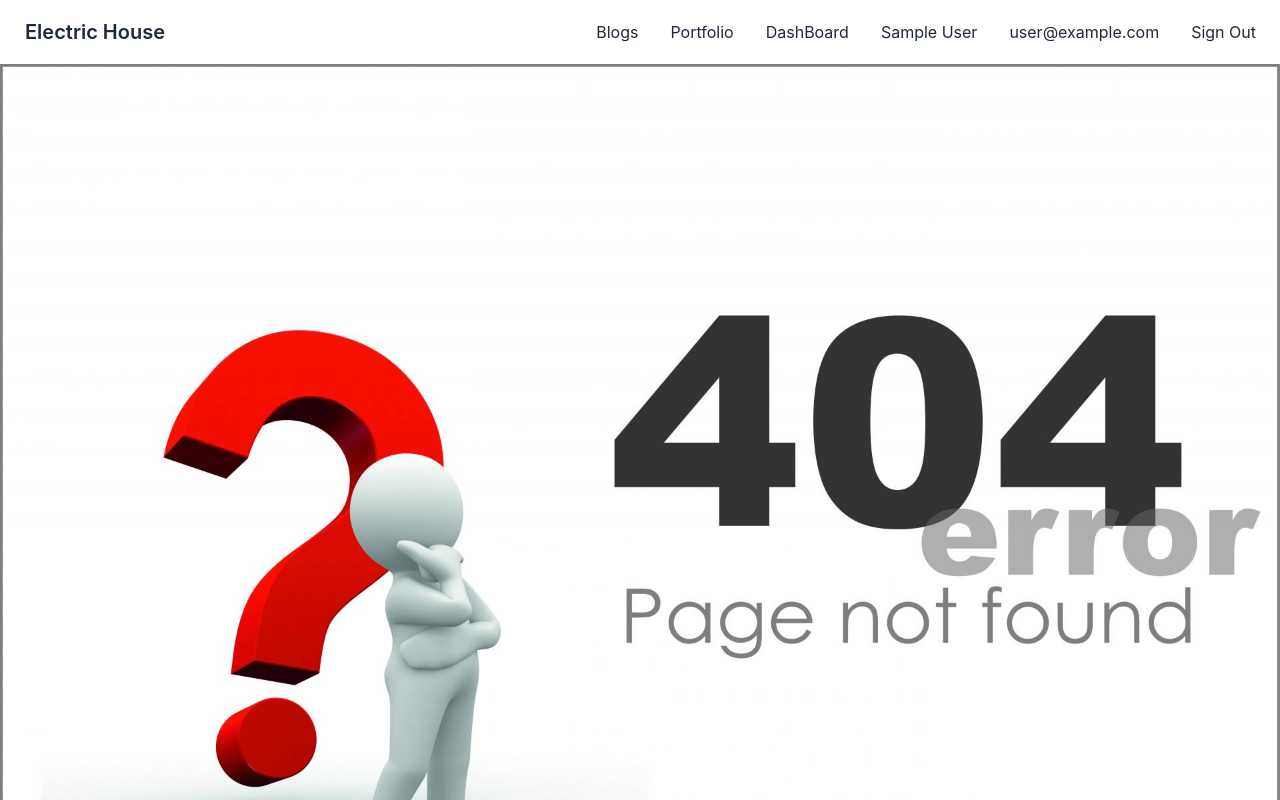
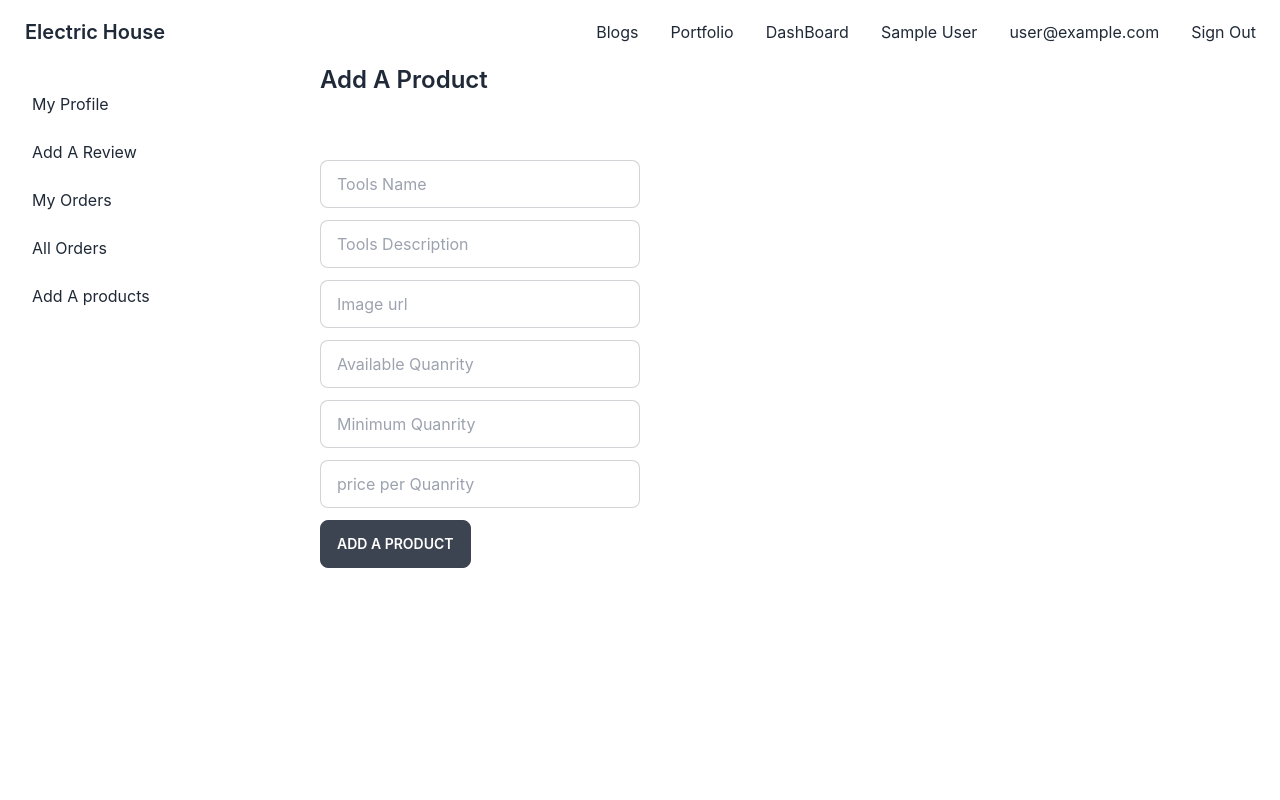
Before and after one commit to shely25/ManufacturerWebsite, a React (Create React App) app: page /Dashboard/addaproduct in a window 1280 px wide. Shown: the top 800 px of the page. Built offline with nearby package versions, Linux system fonts and the light colour scheme; no server answers; sample sign-in values are in the browser's storage.

Commit message:
Add a product all order created

```diff
--- a/src/App.js
+++ b/src/App.js
@@ -16,6 +16,8 @@ import Footer from './Components/Footer';
 import NotFound from './Components/NotFound';
 import Purchase from './Components/Purchase';
 import Portfolio from './Components/Portfolio';
+import ManageAllOrders from './Components/Authentication/ManageAllOrders';
+import AddaProduct from './Components/Authentication/AddaProduct';
 
 function App() {
   return (
@@ -27,11 +29,14 @@ function App() {
         <Route path="/register" element={<Register />} />
         <Route path="/Blogs" element={<Blogs />} />
         <Route path="/portfolio" element={<Portfolio />} />
+
         <Route path="/tools/:id" element={<RequireAuth><Purchase /></RequireAuth>} />
         <Route path="/Dashboard" element={<RequireAuth><Dashboard /></RequireAuth>} >
           <Route path='myprofile' element={<MyProfile></MyProfile>}></Route>
           <Route path='AddaReview' element={<AddaReview></AddaReview>}></Route>
           <Route path='MyOrders' element={<MyOrders></MyOrders>}></Route>
+          <Route path="allorders" element={<ManageAllOrders />} />
+          <Route path="addaproduct" element={<AddaProduct />} />
         </Route>
         <Route path="/*" element={<NotFound />} />
       </Routes>
--- /dev/null
+++ b/src/Components/Authentication/AddaProduct.js
@@ -0,0 +1,46 @@
+import React from 'react';
+import { useForm } from 'react-hook-form';
+import { toast } from 'react-toastify';
+
+const AddaProduct = () => {
+    const { register, handleSubmit, reset } = useForm();
+    const onSubmit = data => {
+        console.log(data)
+        fetch('http://localhost:5000/tools', {
+            method: 'POST',
+            headers: {
+                'Content-Type': 'application/json',
+            },
+            body: JSON.stringify(data),
+        })
+            .then(response => response.json())
+            .then(data => {
+                console.log('Success:', data);
+
+            })
+        toast("Product added successfully")
+        reset()
+    };
+    return (
+        <div>
+            <h1 className='text-2xl font-semibold mb-16'>Add A Product</h1>
+            <form onSubmit={handleSubmit(onSubmit)}>
+                <input type="text" placeholder="Tools Name" className="input input-bordered  w-full max-w-xs mb-3 " {...register("Name")} />
+                <br />
+                <input type="text-area" placeholder="Tools Description" className="input input-bordered  w-full max-w-xs mb-3 " {...register("Description")} />
+                <br />
+                <input type="text" placeholder="Image url" className="input input-bordered  w-full max-w-xs mb-3 " {...register("Image")} />
+                <br />
+                <input type="number" placeholder="Available Quanrity" className="input input-bordered  w-full max-w-xs mb-3 " {...register("Available")} />
+                <br />
+                <input type="number" placeholder="Minimum Quanrity" className="input input-bordered  w-full max-w-xs mb-3 " {...register("MinimumQuanrity")} />
+                <br />
+                <input type="number" placeholder="price per Quanrity" className="input input-bordered  w-full max-w-xs mb-3 " {...register("price")} />
+                <br />
+                <input className='btn' type="submit" value="Add A Product" />
+            </form>
+        </div>
+    );
+};
+
+export default AddaProduct;
--- /dev/null
+++ b/src/Components/Authentication/ManageAllOrders.js
@@ -0,0 +1,37 @@
+import React, { useEffect, useState } from 'react';
+
+const ManageAllOrders = () => {
+    const [allOrders, setAllOrders] = useState([])
+    useEffect(() => {
+        fetch('http://localhost:5000/orders/all')
+            .then(res => res.json())
+            .then(data => setAllOrders(data))
+    }, [])
+    return (
+        <div>
+            <h1 className='text-2xl font-semibold mb-16'>All Orders</h1>
+            {
+                <div class="overflow-x-auto">
+                    <table class="table w-full">
+                        <thead>
+                            <tr>
+                                <th></th>
+                                <th>Name</th>
+                            </tr>
+                        </thead>
+                        <tbody>
+                            {
+                                allOrders.map((allorder, index) => <tr>
+                                    <th>{index + 1}</th>
+                                    <td>{allorder.product}</td>
+                                </tr>)
+                            }
+                        </tbody>
+                    </table>
+                </div>
+            }
+        </div>
+    );
+};
+
+export default ManageAllOrders;
--- a/src/Components/Dashboard/Dashboard.js
+++ b/src/Components/Dashboard/Dashboard.js
@@ -18,6 +18,8 @@ const Dashboard = () => {
                         <li><Link to='Myprofile'>My Profile</Link></li>
                         <li><Link to='AddaReview'>Add A Review</Link></li>
                         <li><Link to='Myorders'>My Orders</Link></li>
+                        <li><Link to='allorders'>All Orders</Link></li>
+                        <li><Link to='addaproduct'>Add A products</Link></li>
                     </ul>
 
                 </div>
```
